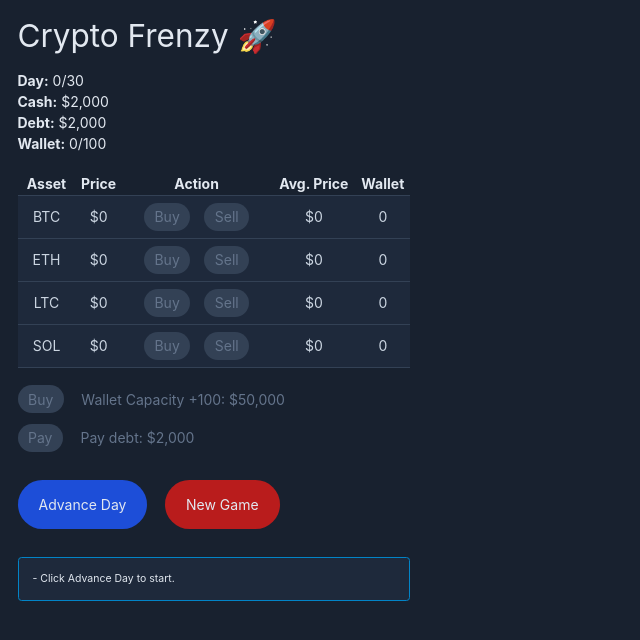
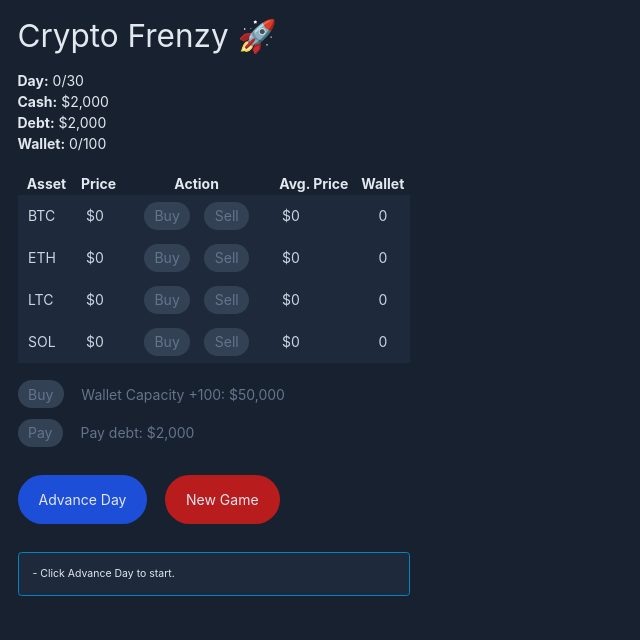
Before and after one commit to whcarter3/crypto-frenzy, a Next.js app: page / in a window 1280 px wide. Shown: the top 640 px of the page, without its empty margins (0-640 px from the left). Built offline with nearby package versions, Linux system fonts and the light colour scheme.

Commit message:
fix: average score needed to clear out total cost inbetween sales

```diff
--- a/components/Log.tsx
+++ b/components/Log.tsx
@@ -1,16 +1,13 @@
-
-const Log = ({
-  log
-}) => {
+const Log = ({ log }) => {
   return (
-    <div className='max-w-md'>
-      <ul className='border border-sky-600 mt-8 max-h-56 w-full p-4 overflow-auto inline-block text-xs'>
-        {log.map((msg, idx) =>{
-          return <li key={idx}>{msg}</li>;
+    <div className="max-w-md">
+      <ul className="border border-sky-600 bg-slate-800 rounded mt-8 max-h-56 w-full p-4 overflow-auto inline-block text-xs">
+        {log.map((msg, idx) => {
+          return <li key={idx}>{msg}</li>
         })}
       </ul>
     </div>
   )
 }
 
-export default Log;
+export default Log
--- a/components/Table.tsx
+++ b/components/Table.tsx
@@ -65,9 +65,11 @@ const Table = ({
 
             return (
               <tr key={asset}>
-                <td className="text-slate-300">{symbol}</td>
-                <td className="text-slate-300">${numberWithCommas(price)}</td>
-                <td className="text-slate-300 text-center">
+                <td className="text-slate-300 px-3 py-2">{symbol}</td>
+                <td className="text-slate-300 px-3 py-2">
+                  ${numberWithCommas(price)}
+                </td>
+                <td className="text-slate-300 px-3 py-2 text-center">
                   <button
                     className={`${
                       cash <= price ||
@@ -95,10 +97,12 @@ const Table = ({
                     Sell
                   </button>
                 </td>
-                <td className="text-slate-300">{`$${numberWithCommas(
+                <td className="text-slate-300 px-3 py-2">{`$${numberWithCommas(
                   state.assets[asset].averageCost
                 )}`}</td>
-                <td className="text-slate-300 text-center">{wallet}</td>
+                <td className="text-slate-300 px-3 py-2 text-center">
+                  {wallet}
+                </td>
               </tr>
             )
           })}
--- a/lib/reducer.ts
+++ b/lib/reducer.ts
@@ -188,7 +188,7 @@ export const reducer = (state: State, action: Action) => {
           [sellAssetName]: {
             ...state.assets[sellAssetName],
             wallet: state.assets[sellAssetName].wallet - sellAmount,
-            totalCost: state.assets[sellAssetName].totalCost - sellTotalCost,
+            totalCost: 0,
             averageCost: 0,
           },
         },
--- a/styles/globals.css
+++ b/styles/globals.css
@@ -35,21 +35,7 @@
     @apply text-blue-600 underline;
     text-decoration: none;
   }
-  td {
-    @apply px-3;
-    @apply py-2;
-    @apply border-b;
-    @apply border-slate-700;
-  }
-  thead,
-  td {
-    @apply border-b;
-    @apply border-slate-700;
-    @apply text-center;
-  }
-
-  ul {
-    @apply bg-slate-800;
-    @apply rounded;
+  thead tbody tr:hover {
+    @apply bg-slate-700;
   }
 }
```
